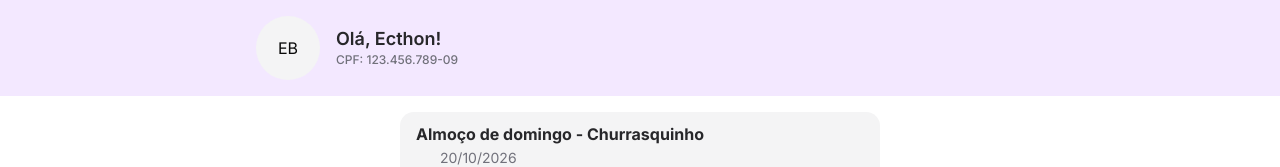
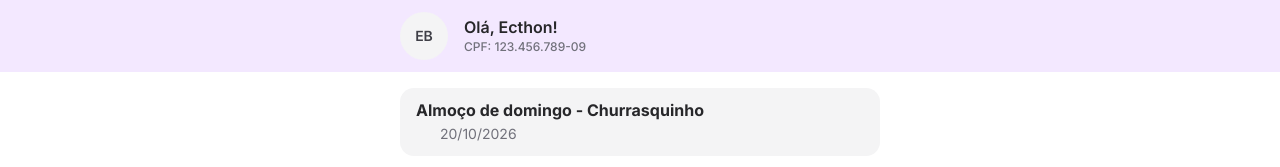
Before and after one commit to ecthon/mce-food, a Next.js app: page / in a window 1280 px wide. Shown: the top 167 px of the page. Built offline with nearby package versions, Linux system fonts and the light colour scheme; some icons are missing.

Commit message:
feat: add user header and order summary footer components

```diff
--- a/components/header-user.tsx
+++ b/components/header-user.tsx
@@ -1,10 +1,12 @@
 export default function HeaderUser() {
     return (
-        <div className="flex bg-purple-100 p-4 w-full items-center gap-4">
-            <div className="flex w-3xl mx-auto items-center gap-4">
-                <div className="flex items-center justify-center bg-zinc-100 rounded-full w-16 h-16">EB</div>
-                <div className="flex flex-col gap-0.5">
-                    <p className="text-lg font-semibold text-zinc-800 leading-tight">Olá, Ecthon!</p>
+        <div className="flex bg-purple-100 w-full items-center">
+            <div className="flex w-full max-w-lg mx-auto px-4 py-3 items-center gap-4">
+                <div className="flex items-center justify-center bg-zinc-100 rounded-full w-12 h-12 shrink-0 text-sm font-semibold text-zinc-700">
+                    EB
+                </div>
+                <div className="flex flex-col gap-0.5 min-w-0">
+                    <p className="text-base font-semibold text-zinc-800 leading-tight truncate">Olá, Ecthon!</p>
                     <p className="text-xs text-zinc-500 font-medium">CPF: 123.456.789-09</p>
                 </div>
             </div>
--- a/components/order-footer.tsx
+++ b/components/order-footer.tsx
@@ -27,7 +27,7 @@ export default function OrderFooter({ items, quantities, observations, onConfirm
   const totalPrice = items.reduce((sum, item) => sum + item.price * (quantities[item.id] ?? 0), 0)
 
   return (
-    <div className="fixed bottom-0 left-0 right-0 bg-white border-t px-4 py-3 flex items-center justify-between gap-3 max-w-lg mx-auto">
+    <div className="fixed bottom-0 left-1/2 -translate-x-1/2 w-full max-w-lg bg-white border-t px-4 py-3 flex items-center justify-between gap-3">
       <div className="flex items-center gap-2">
         <HugeiconsIcon icon={ShoppingBag01Icon} size={22} strokeWidth={1.5} className="text-red-600 shrink-0" />
         <div className="flex items-baseline gap-0.5">
```
